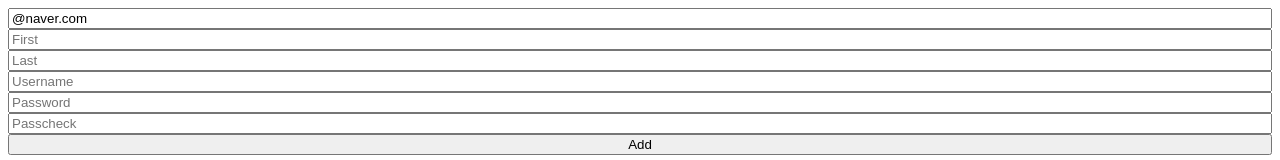
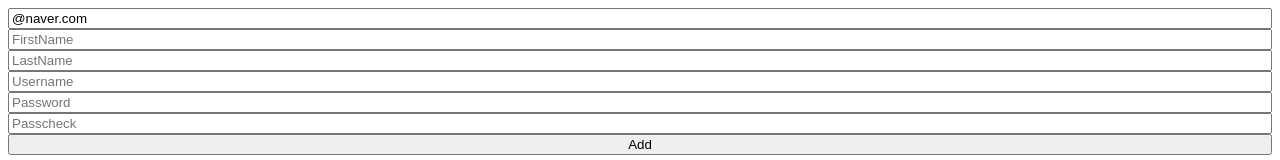
Before and after one commit to Jayjunyoung/todolist-typescript, a React (Create React App) app: page / in a window 1280 px wide. Shown: the top 160 px of the page. Built offline with nearby package versions, Linux system fonts and the light colour scheme.

Commit message:
0829 third

```diff
--- a/src/ToDoList.tsx
+++ b/src/ToDoList.tsx
@@ -40,10 +40,11 @@ interface IForm {//타입스크립트 에게 폼의 형식 알려주기
 
 
 function ToDoList() {//0829
-    const {
+    const { //모든 기능들이 useForm안에 담겨있다
         register ,
         handleSubmit,
-        formState:{ errors },
+        setValue,
+        formState:{ errors },//에러가 있으면 보여주는 객체
         setError, //에러를 발생시키는 함수
     } = useForm<IForm>({
         defaultValues: {//폼의 기본값 설정
@@ -53,16 +54,25 @@ function ToDoList() {//0829
     //watch: input에 입력된 값 모두 추적
     const onValid = (data: IForm) => {//데이터가 유효할때 발동된다
         if(data.Password !== data.Password1) {//data 인자로 사용
-            setError("Password1", {message : "비밀번호 달라요"});
+            setError(
+            "Password1",
+            {message : "비밀번호 달라요"},
+            {shouldFocus:true});
         }
-        setError("extraError", {message: "서버 해킹"});//전체폼에 대한 에러
+        setValue("Email", "");//Email input값 빈칸으로 놔두기
+        //setError("extraError", {message: "서버 해킹"});//전체폼에 대한 에러
+        //extraError라는 걸 새로 만들어서 추가적인 에러를 발생시킬수 있다
     }
     console.log(errors);//에러가 어디서 났는지 알려줌
 
     //onChange랑 value useState 모두 대체
     //레지스터함수를통해 name에 toDo 라는 객체들감
 
+    //<onValid>
     //데이터가 유효할때 발생하는 onValid 함수 호출(필수)
+    //모든 검증에서 에러가 없었다는걸 의미한다
+
+    //handleSubmit이 발동되어야 모든 validation 수행
     return <div>
         <form style = {{display:"flex", flexDirection:"column"}} onSubmit={handleSubmit(onValid)}>
             <input {...register("Email", {
@@ -75,15 +85,20 @@ function ToDoList() {//0829
                 placeholder="Email"
             />
             <span>{errors?.Email?.message} </span>
-            <input {...register("FirstName", {required:"write here"})}
-            placeholder="First"
+            <input {...register("FirstName",
+            {required:"write here",
+            validate: (value) => value.includes("nico") ? "do not include nico" : true}
+            )}
+            placeholder="FirstName"
             />
             <span>{errors?.FirstName?.message} </span>
             <input {...register("LastName", {required:"write here"})}
-            placeholder="Last"
+            placeholder="LastName"
             />
             <span>{errors?.LastName?.message} </span>
-            <input {...register("Username", {required:"write here", minLength: 5})} placeholder="Username" />
+            <input {...register("Username", {required:"write here"})}
+            placeholder="Username"
+            />
             <span>{errors?.Username?.message} </span>
             <input {...register("Password", {
                 required:"Password is required",
```
